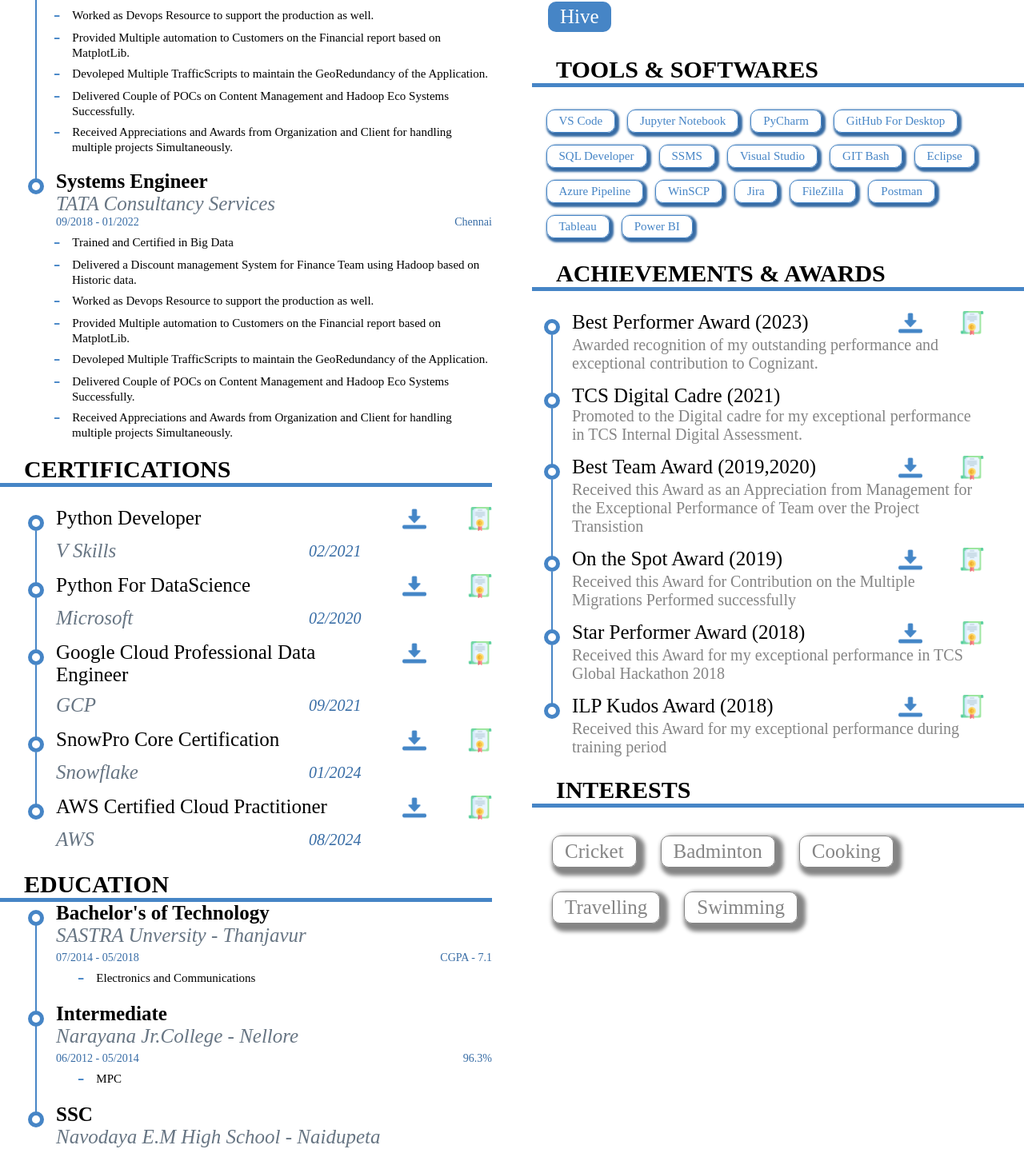
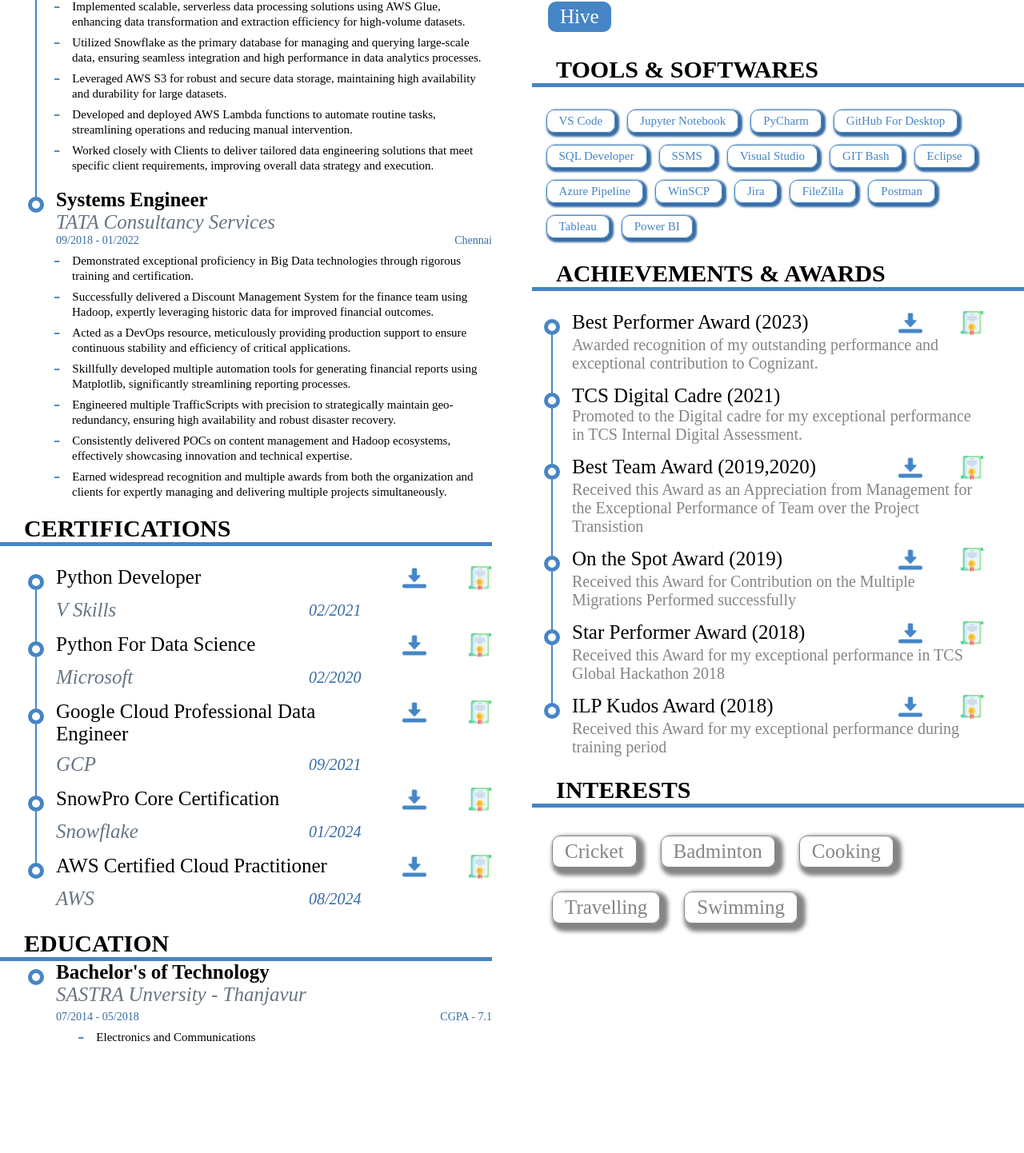
Before and after one commit to nithin-murari/nithin-resume, a React (Create React App) app: page / in a window 1280 px wide. Shown: the part 486-1928 px from the top of the page at 80% size. Built offline with nearby package versions, Linux system fonts and the light colour scheme.

Commit message:
Nithin : Update the CTS Data Points

```diff
--- a/src/resumeData.js
+++ b/src/resumeData.js
@@ -20,19 +20,18 @@
   url: "https://www.linkedin.com/in/nithin-murari-68a479147/"};
 export const WorkExperiences = [
   {
-    designation: "Project Associate",
+    designation: "Associate",
     company: "Cognizant Technology Solutions",
     startDate: "01/2022",
     endDate: "",
     location: "Chennai",
     rolesandResp: [
-      "Trained and Certified in Big Data",
-      "Delivered a Discount management System for Finance Team using Hadoop based on Historic data.",
-      "Worked as Devops Resource to support the production as well.",
-      "Provided Multiple automation to Customers on the Financial report based on MatplotLib.",
-      "Devoleped Multiple TrafficScripts to maintain the GeoRedundancy of the Application. ",
-      "Delivered Couple of POCs on Content Management and Hadoop Eco Systems Successfully.",
-      "Received Appreciations and Awards from Organization and Client for handling multiple projects Simultaneously.",
+      "Designed and managed ETL workflows using AWS MWAA Airflow, optimizing the data flow and ensuring efficient processing for media streaming data collected from multiple ad sources.",
+      "Implemented scalable, serverless data processing solutions using AWS Glue, enhancing data transformation and extraction efficiency for high-volume datasets.",
+      "Utilized Snowflake as the primary database for managing and querying large-scale data, ensuring seamless integration and high performance in data analytics processes.",
+      "Leveraged AWS S3 for robust and secure data storage, maintaining high availability and durability for large datasets.",
+      "Developed and deployed AWS Lambda functions to automate routine tasks, streamlining operations and reducing manual intervention.",
+      "Worked closely with Clients to deliver tailored data engineering solutions that meet specific client requirements, improving overall data strategy and execution.",
     ],
   },
   {
@@ -42,13 +41,13 @@
     endDate: "01/2022",
     location: "Chennai",
     rolesandResp: [
-      "Trained and Certified in Big Data",
-      "Delivered a Discount management System for Finance Team using Hadoop based on Historic data.",
-      "Worked as Devops Resource to support the production as well.",
-      "Provided Multiple automation to Customers on the Financial report based on MatplotLib.",
-      "Devoleped Multiple TrafficScripts to maintain the GeoRedundancy of the Application. ",
-      "Delivered Couple of POCs on Content Management and Hadoop Eco Systems Successfully.",
-      "Received Appreciations and Awards from Organization and Client for handling multiple projects Simultaneously.",
+      "Demonstrated exceptional proficiency in Big Data technologies through rigorous training and certification.",
+      "Successfully delivered a Discount Management System for the finance team using Hadoop, expertly leveraging historic data for improved financial outcomes.",
+      "Acted as a DevOps resource, meticulously providing production support to ensure continuous stability and efficiency of critical applications.",
+      "Skillfully developed multiple automation tools for generating financial reports using Matplotlib, significantly streamlining reporting processes.",
+      "Engineered multiple TrafficScripts with precision to strategically maintain geo-redundancy, ensuring high availability and robust disaster recovery.",
+      "Consistently delivered POCs on content management and Hadoop ecosystems, effectively showcasing innovation and technical expertise.",
+      "Earned widespread recognition and multiple awards from both the organization and clients for expertly managing and delivering multiple projects simultaneously.",
     ],
   },
 
@@ -120,23 +119,6 @@
     toDate: "05/2018",
     specialisation: "Electronics and Communications",
   },
-  {
-    degreeName: "Intermediate",
-    instituteName: "Narayana Jr.College",
-    location: "Nellore",
-    fromDate: "06/2012",
-    toDate: "05/2014",
-    specialisation: "MPC",
-    score: 96.3,
-  },
-  {
-    degreeName: "SSC",
-    instituteName: "Navodaya E.M High School",
-    location: "Naidupeta",
-    fromDate: "05/2011",
-    toDate: "04/2012",
-    score: 87,
-  },
 ];
 export const certificationsList = [
   {
@@ -146,7 +128,7 @@
     path: Cert_VPYC,
   },
   {
-    name: "Python For DataScience",
+    name: "Python For Data Science",
     completionDate: "02/2020",
     instituteName: "Microsoft",
     path: Cert_MPYC,
```
